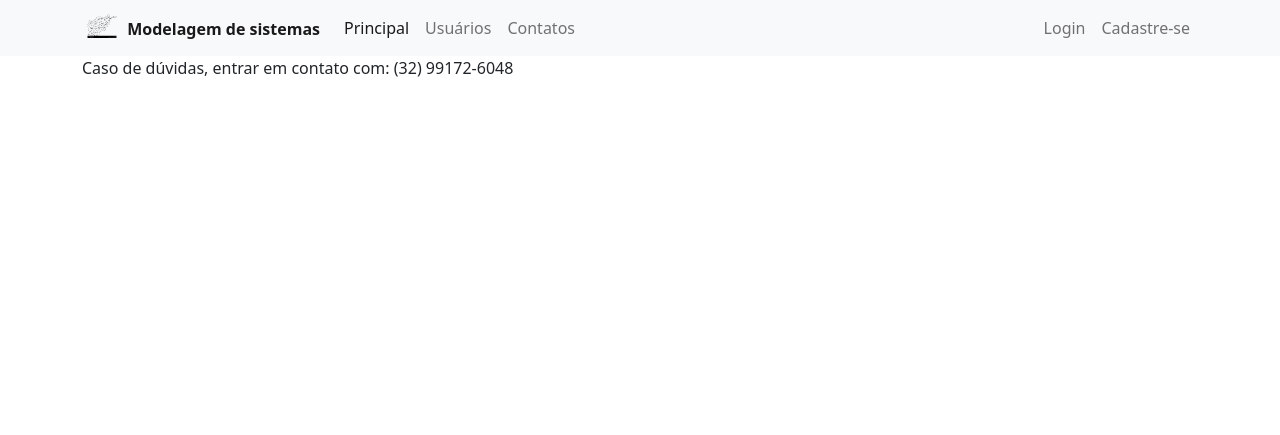
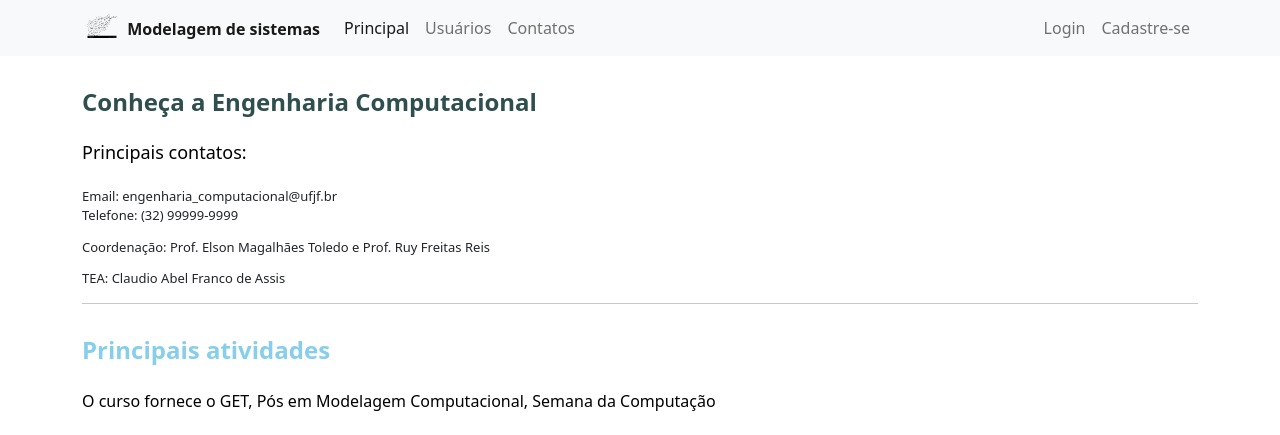
Before and after one commit to Ana-ovidio/System_modeling, a Flask app: page /contacts in a window 1280 px wide. Shown: the top 435 px of the page. Before the commit the page ends 77 px from the top, so only its background shows below. Run offline with Flask 2, Linux system fonts and the light colour scheme.

Commit message:
Ajuste da página de contatos.

```diff
--- a/general_system/routes.py
+++ b/general_system/routes.py
@@ -54,7 +54,11 @@ def register_login():
         if usuario and bcrypt.check_password_hash(usuario.password, form_login.password.data):
             login_user(usuario, remember=form_login.remember_password.data)
             flash(f'Login feito com sucesso no e-mail: {form_login.email.data}', 'alert-success')
+
             # Cath a specific parameter in the url
+            # Always that a person non logged try accessing a restrict page, the program redirect to this function
+            # Later, the under conditional verify what was the page that the user try to enter.
+
             next_parameter = request.args.get('next')
             if next_parameter:
                 return redirect(next_parameter)
--- a/general_system/templates/contacts.html
+++ b/general_system/templates/contacts.html
@@ -1,8 +1,33 @@
 {% extends 'base.html' %}
 
 {% block bory %}
-    <div class="container">
-        Caso de dúvidas, entrar em contato com: (32) 99172-6048
+    <div class="container mt-3">
+        <h1 style="color: darkslategray"><strong><font size="5">Conheça a Engenharia Computacional</font></strong></h1>
+        <h2 style="color: black"><font size="4">Principais contatos:</font></h2>
+        <h3><font size="2">
+            Email: engenharia_computacional@ufjf.br
+            <p>Telefone: (32) 99999-9999</p>
+            <p>Coordenação: Prof. Elson Magalhães Toledo e Prof. Ruy Freitas Reis</p>
+            <p>TEA: Claudio Abel Franco de Assis</p>
+        </font></h3>
     </div>
 
+    <div class="container mt-3">
+        <hr>
+        <h1 style="color: skyblue"><strong><font size="5">Principais atividades</font></strong></h1>
+        <h2 style="color: black"><font size="3">O curso fornece o GET, Pós em Modelagem Computacional, Semana da Computação</font></h2>
+        <figure class="figure mt-3">
+
+          <img src="{{url_for('static', filename='image_disclosure/semana_comp.png')}}" class="figure-img img-fluid rounded MT-5">
+          <figcaption class="figure-caption">Semana da computação em conjunto com o DCC</figcaption>
+
+          <img src="{{url_for('static', filename='image_disclosure/get_comp.png')}}" class="figure-img img-fluid rounded mt-5">
+          <figcaption class="figure-caption">Grupo de educação tutorial da Engenharia Computacional- UFJF.</figcaption>
+
+
+        </figure>
+    </div>
+
+
+
 {% endblock %}
--- a/general_system/templates/home.html
+++ b/general_system/templates/home.html
@@ -24,7 +24,7 @@
 
                 </div>
                 <div class="col col-9">
-                    <a style="text-decoration: none" href="{{ url_for('expose_post', post_id=post.id) }}"><h3><strong> {{ post.title }}</strong></h3></a>
+                    <a style="text-decoration: none" href="{{ url_for('expose_post', post_id=post.id) }}"><h3><strong> <font size="4">{{ post.title }}</font></strong></h3></a>
                     <p>{{ post.bory_text }}</p>
                 </div>
 
```
Also changed, not shown: general_system/DataBase_modeling_systems.db.
